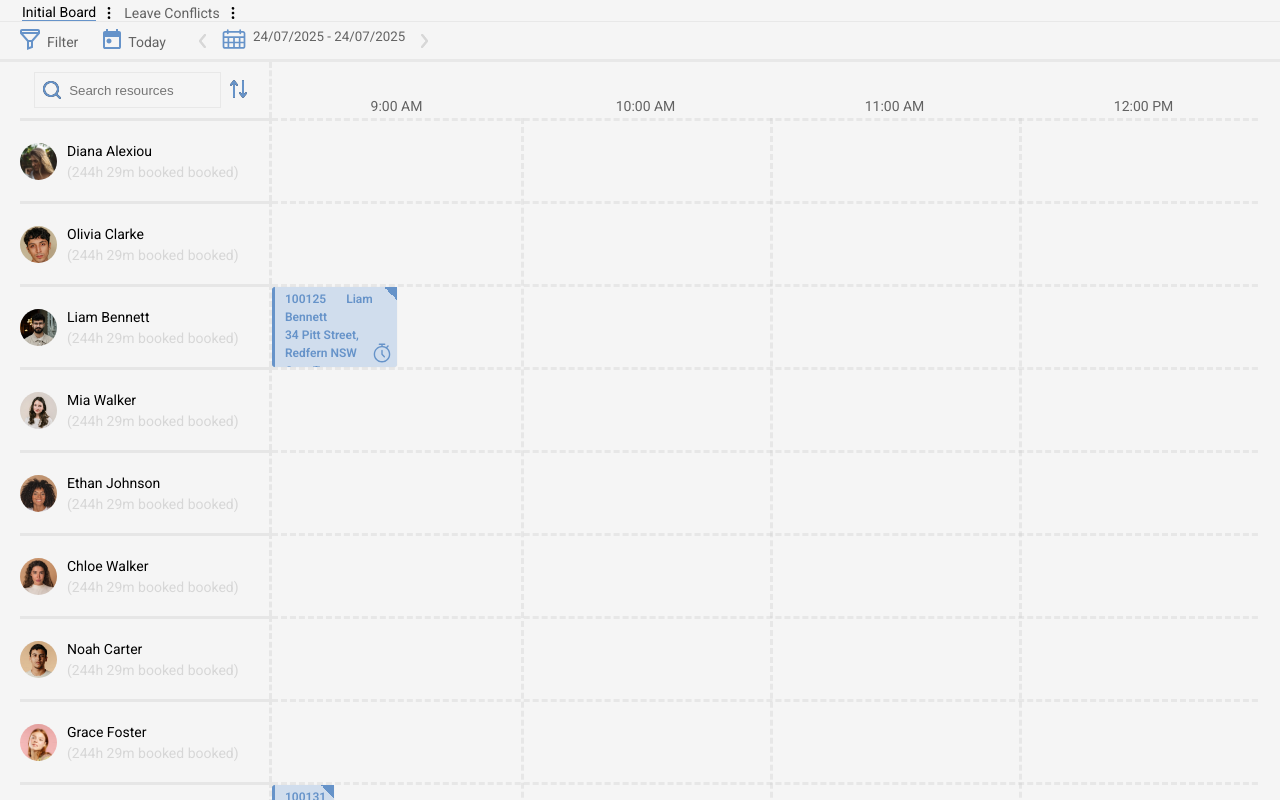
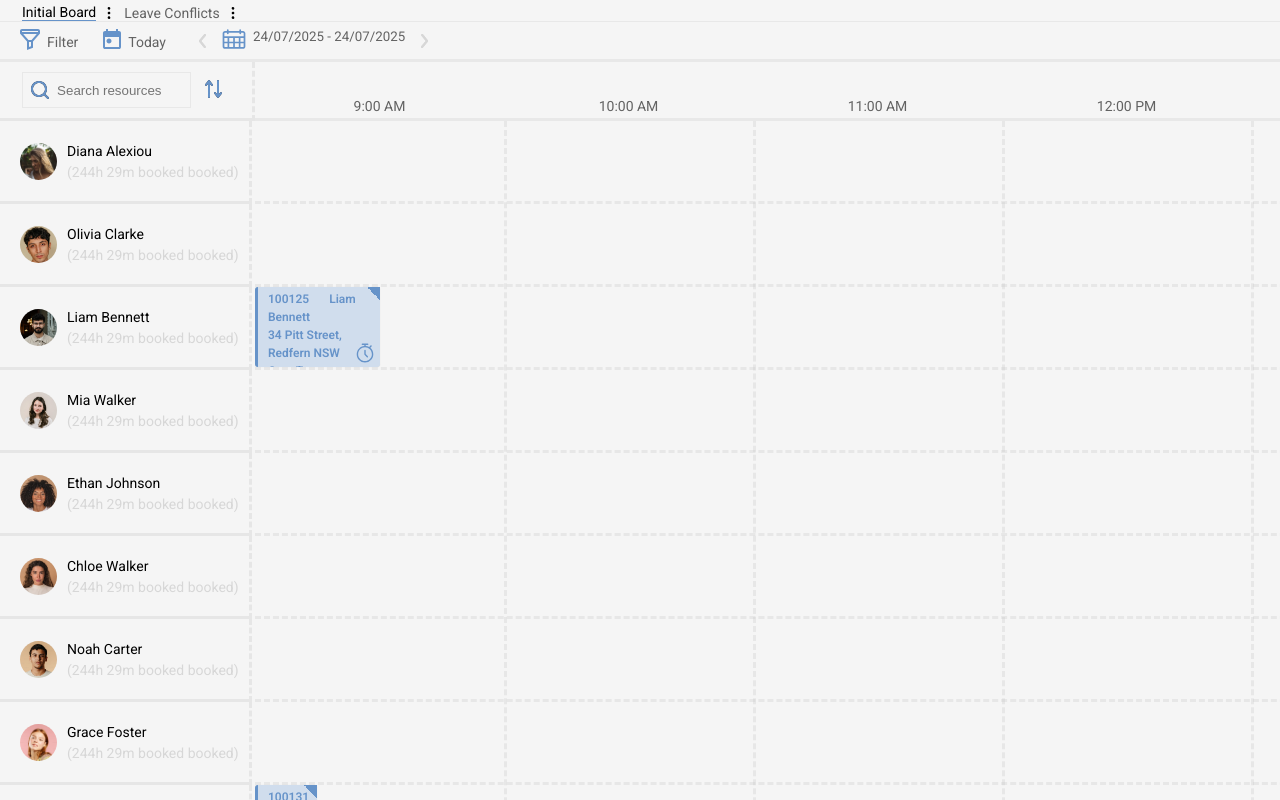
Before and after one commit to NishantKathrotiya22/figma-board, a plain HTML site: page index.html in a window 1280 px wide. Drawn offline with Linux system fonts and the light colour scheme.

Commit message:
Fix: Remove Extra Padding and Extra Scrollbar for ec-holder , Added Border bottom to ec-title and fixed Border in resources

```diff
--- a/index.html
+++ b/index.html
@@ -117,7 +117,7 @@
             </div>
         </div>
 
-        <div class="ec-holder p-2">
+        <div class="ec-holder">
             <div id="ec">
             </div>
         </div>
--- a/script/interaction.js
+++ b/script/interaction.js
@@ -58,14 +58,14 @@ var ecHolderEl = getElement(".ec-holder");
 if (filterBtn && gridContainerEl) {
   filterBtn.addEventListener("click", function () {
     gridContainerEl.classList.toggle("hide-filter");
-    ecHolderEl.classList.toggle("p-2");
+    // ecHolderEl.classList.toggle("p-2");
   });
 }
 
 if (filterClose && gridContainerEl) {
   filterClose.addEventListener("click", function () {
     gridContainerEl.classList.add("hide-filter");
-    ecHolderEl.classList.add("p-2");
+    // ecHolderEl.classList.add("p-2");
   });
 }
 
--- a/styles/style.css
+++ b/styles/style.css
@@ -4,7 +4,7 @@
     grid-template-rows: 2.2rem 4rem 1fr;
     background: var(--bg-main);
     height: 100%;
-    column-gap: 1rem;
+
 }
 
 .tab-container {
@@ -239,7 +239,7 @@ select:focus>option:hover {
 .ec-holder {
     width: 100%;
     height: 100%;
-    overflow-y: scroll;
+    overflow-y: hidden;
 }
 
 .ec-container {
@@ -261,13 +261,16 @@ select:focus>option:hover {
     display: flex;
     align-items: center;
     justify-content: center;
-    gap: 0;
+    gap: 0.5rem;
     font-size: 1.4rem;
     color: var(--text-dark) !important;
+    margin: 0 !important;
+    box-sizing: border-box !important;
+    border-bottom: 3px solid var(--border-color) !important;
 }
 
 .search-container {
-    width: 75% !important;
+    width: 67% !important;
     display: flex;
     gap: 0.5rem;
     padding: 0.5rem 0 0.5rem 0.5rem;
@@ -296,6 +299,11 @@ select:focus>option:hover {
 
 
 /***** Resource Styling *****/
+
+.ec-timeline .ec-sidebar .ec-resource span {
+    padding-top: 0;
+}
+
 .person-details {
     display: flex;
     gap: 1rem;
@@ -303,7 +311,7 @@ select:focus>option:hover {
     height: 7.8rem;
     display: flex;
     align-items: center;
-    padding: 0;
+    padding-left: 2rem !important;
 
 }
 
@@ -343,7 +351,6 @@ select:focus>option:hover {
 .ec-header,
 .ec-times,
 .ec-time,
-.ec-sidebar-title,
 .ec-resource,
 .ec-day-head,
 .ec-days {
@@ -378,7 +385,6 @@ select:focus>option:hover {
 .ec-resource>span>.person-details {
     width: 249px !important;
     height: 8rem !important;
-    padding: 0 !important;
     margin: 0 !important;
     flex-basis: 0 !important;
 }
@@ -442,7 +448,7 @@ select:focus>option:hover {
 
 .ec-timeline .ec-sidebar .ec-resource {
     border-right: 3px dashed var(--border-color) !important;
-    border-top: 3px solid var(--border-color) !important;
+    border-bottom: 3px solid var(--border-color) !important;
 }
 
 /**** Fix For Last Child Resources ****/
@@ -469,6 +475,7 @@ select:focus>option:hover {
 
 .ec-header .ec-days {
     position: relative;
+    border-bottom: 3px solid var(--border-color) !important;
 }
 
 .ec-header .ec-days .ec-day:not(:first-child)::after {
@@ -488,7 +495,7 @@ select:focus>option:hover {
 
 /***** Horizontal Sepration Line in canvas *****/
 .ec-body .ec-days {
-    border-top: 3px dashed var(--border-color) !important;
+    border-bottom: 3px dashed var(--border-color) !important;
 }
 
 
```
Also changed, not shown: libs/event-calendar/event-calendar.min.css.
